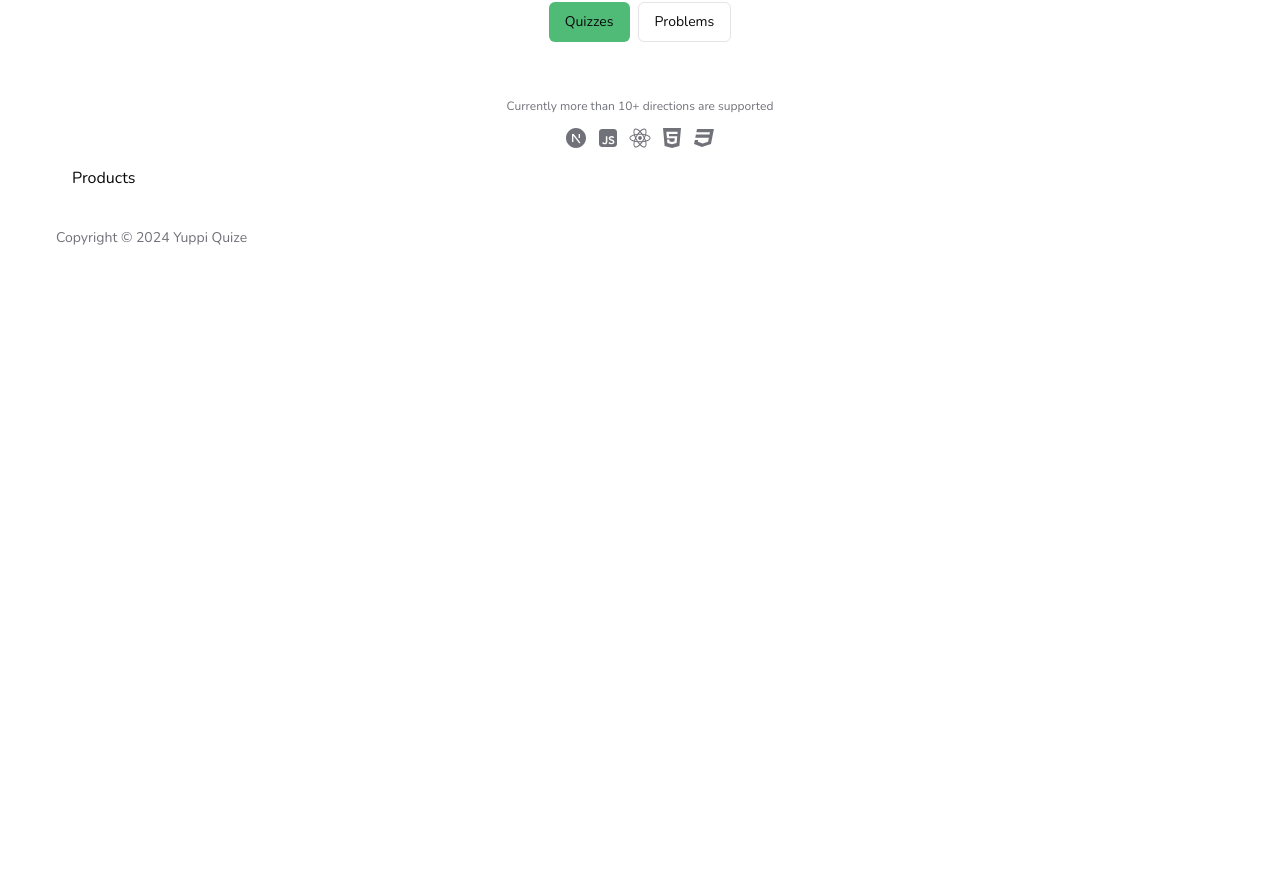
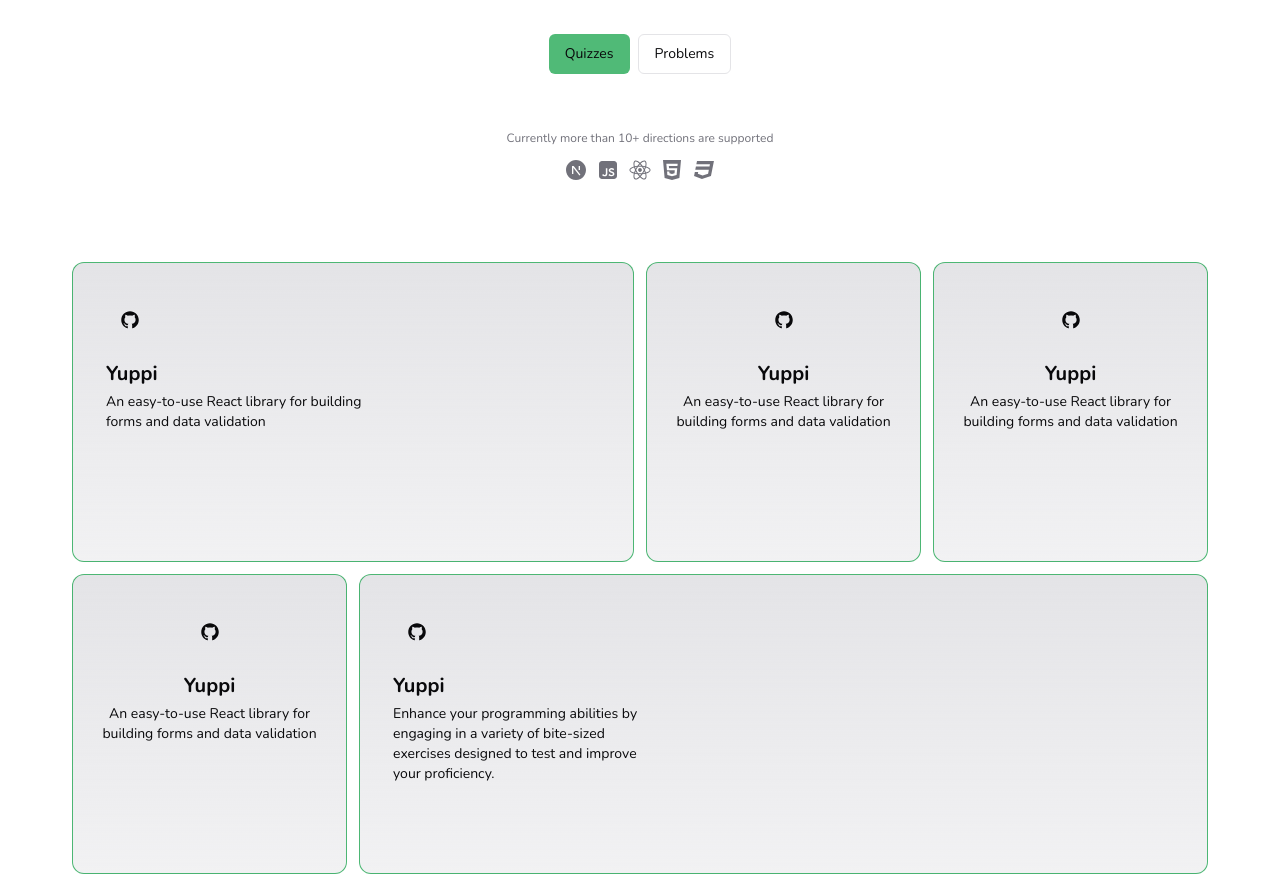
Before and after one commit to Esutarosa/yuppi, a Next.js app: page / in a window 1280 px wide. Shown: the part 332-1208 px from the top of the page. Before the commit the page ends 800 px from the top, so only its background shows below. Built offline with nearby package versions, Linux system fonts and the light colour scheme.

Commit message:
+ Added products card

```diff
--- /dev/null
+++ b/src/components/common/Panel/index.tsx
@@ -0,0 +1,32 @@
+import type { FC } from 'react';
+import { PropsWithChildren } from 'react';
+
+import { cn } from '@/lib/utils';
+
+interface PanelProps {
+  outerClassName?: string
+  innerClassName?: string
+};
+
+const Panel: FC<PropsWithChildren<PanelProps>> = ({
+  outerClassName,
+  innerClassName,
+  children,
+}) => {
+  return (
+    <div className={cn(
+      'relative border border-primary/75 dark:border-none rounded-xl p-px bg-surface-100 bg-gradient-to-b from-border to-border/50 dark:to-surface-100 transition-all flex items-center justify-center',
+      outerClassName
+    )}>
+      <div className={cn(
+        'relative z-10 w-full h-full rounded-xl bg-surface-100 overflow-hidden text-foreground-light',
+        innerClassName
+      )}>
+        {children}
+        <div className="absolute z-10 inset-0 w-full h-full pointer-events-none opacity-20" />
+      </div>
+    </div>
+  );
+};
+
+export default Panel;
--- /dev/null
+++ b/src/components/containers/Products/ProductCard/index.tsx
@@ -0,0 +1,56 @@
+import type { FC } from 'react';
+
+import { cn } from '@/lib/utils';
+
+import Link from 'next/link';
+
+import Panel from '@/components/common/Panel';
+
+interface ProductCardProps {
+  title: string
+  subtitle: string | React.ReactNode
+  url: string
+  icon: React.ReactNode
+  image?: string
+  className?: string
+  alignLeft?: boolean
+};
+
+const ProductCard: FC<ProductCardProps> = ({
+  className,
+  title,
+  subtitle,
+  icon,
+  image,
+  url,
+  alignLeft = false,
+}) => {
+  return (
+    <Link
+      href={url}
+      className={cn(
+        'group relative w-full h-[300px] flex flex-col gap-5 lg:flex-row focus:rounded-xl',
+        className
+      )}
+    >
+      <Panel
+        outerClassName='relative w-full h-full'
+        innerClassName='relative overflow-hidden flex-1 flex flex-col items-center gap-5 lg:items-start justify-between bg-surface-100 w-full rounded-xl h-full'
+      >
+        <div className={cn(
+          'relative z-10 flex flex-col lg:h-full gap-1 text-foreground mx-auto items-center text-center h-full px-6 py-8',
+          alignLeft && 'lg:mx-0 lg:pl-8 lg:items-start lg:text-left lg:max-w-[320px]'
+        )}>
+          <div className='flex items-center justify-center h-12 w-12 bg-alternative rounded-lg mb-3'>{icon}</div>
+          <h2 className='text-xl'>{title}</h2>
+          <div className='flex-1 flex flex-col justify-between gap-2'>
+            <p className='text-sm text-foreground'>{subtitle}</p>
+          </div>
+        </div>
+        {image && image}
+      </Panel>
+    </Link>
+  );
+};
+
+export default ProductCard;
--- a/src/components/containers/Products/index.tsx
+++ b/src/components/containers/Products/index.tsx
@@ -1,11 +1,53 @@
 import type { FC } from 'react';
 
 import SectionContainer from '@/layouts/SectionContainer';
+import ProductCard from '@/components/containers/Products/ProductCard';
+import GitHub from '@/components/icons/social/GitHub';
 
 const Products: FC = () => {
   return (
-    <SectionContainer>
-      Products
+    <SectionContainer className='grid grid-cols-1 gap-4 sm:grid-cols-2 md:gap-4 xl:gap-3 2xl:gap-6 md:grid-cols-12'>
+      <ProductCard
+        className="col-span-12 md:col-span-8 xl:col-span-6"
+        alignLeft
+        url="/"
+        title="Yuppi"
+        subtitle="An easy-to-use React library for building forms and data validation"
+        icon={<GitHub />}
+      />
+
+      <ProductCard
+        className="col-span-12 md:col-span-4 xl:col-span-3"
+        url="/"
+        title="Yuppi"
+        subtitle="An easy-to-use React library for building forms and data validation"
+        icon={<GitHub />}
+      />
+
+      <ProductCard
+        className="col-span-12 xl:col-span-3"
+        url="/"
+        title="Yuppi"
+        subtitle="An easy-to-use React library for building forms and data validation"
+        icon={<GitHub />}
+      />
+
+      <ProductCard
+        className="col-span-12 md:col-span-4  xl:col-span-3"
+        url="/"
+        title="Yuppi"
+        subtitle="An easy-to-use React library for building forms and data validation"
+        icon={<GitHub />}
+      />
+
+      <ProductCard
+        className="col-span-12 md:col-span-8  xl:col-span-9"
+        alignLeft
+        url="/"
+        title="Yuppi"
+        subtitle="Enhance your programming abilities by engaging in a variety of bite-sized exercises designed to test and improve your proficiency."
+        icon={<GitHub />}
+      />
     </SectionContainer>
   );
 };
```
